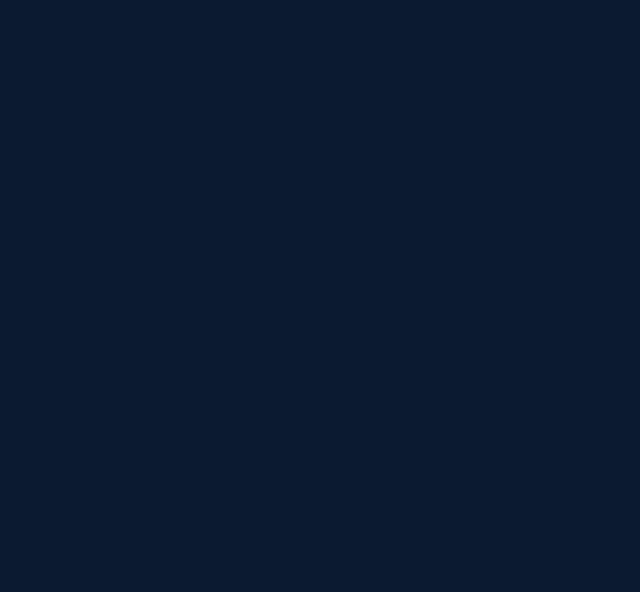
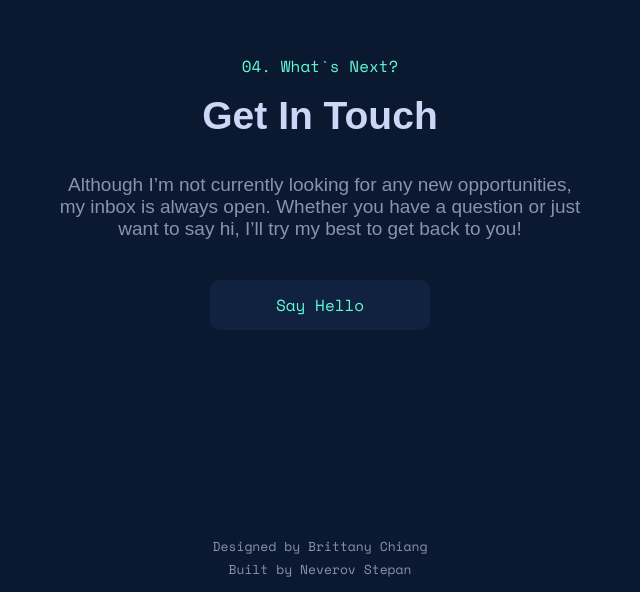
Before and after one commit to NeveSGG/portfolio, a React (Create React App) app: page / in a window 1280 px wide. Shown: the part 3506-4098 px from the top of the page, without its empty margins (320-960 px from the left). Before the commit the page ends 3566 px from the top, so only its background shows below. Built offline with nearby package versions, Linux system fonts and the light colour scheme; a web font is replaced by a local one.

Commit message:
links, footer

```diff
--- a/src/App.js
+++ b/src/App.js
@@ -5,6 +5,8 @@ import Links from './components/Links';
 import ExperienceMenu from './components/ExperienceMenu';
 import Work from './components/Work';
 import Projects from './components/Projects';
+import Contact from './components/Contact';
+import Footer from './components/Footer';
 
 function App() {
   return (
@@ -14,7 +16,9 @@ function App() {
       <About/>
       <ExperienceMenu/>
       <Projects />
+      <Contact />
       <Links />
+      <Footer />
     </div>
   );
 }
--- a/src/components/About.css
+++ b/src/components/About.css
@@ -92,7 +92,7 @@
 .about--photo-2 {
     position: relative;
     overflow: hidden;
-    width:350px;
+    width:317px;
     height:400px;
     margin: 0 auto;
     z-index: 0;
--- /dev/null
+++ b/src/components/Contact.css
@@ -0,0 +1,115 @@
+.Contact{
+    display: flex;
+    margin: 10em 10px 0 10px;
+    padding-bottom: 150px;
+    flex-direction: column;
+}
+
+.contact-but {
+    display: block;
+}
+
+.contact-title{
+    text-align: center;
+    color: #62f9d5;
+    margin-bottom: -10px;
+}
+
+.contact-getintouch{
+    text-align: center;
+    color: #ccd6f6;
+}
+
+.contact-description{
+    text-align: center;
+    color: #8892b0;
+    padding-bottom: 30px;
+}
+
+.glow-on-hover {
+    margin: 0 auto;
+    width: 220px;
+    height: 50px;
+    border: none;
+    outline: none;
+    color: #62f9d5;
+    background: #112240;
+    cursor: pointer;
+    position: relative;
+    z-index: 0;
+    border-radius: 10px;
+}
+
+.glow-on-hover:before {
+    content: '';
+    background: linear-gradient(45deg, #ff0000, #ff7300, #fffb00, #48ff00, #00ffd5, #002bff, #7a00ff, #ff00c8, #ff0000);
+    position: absolute;
+    top: -2px;
+    left:-2px;
+    background-size: 400%;
+    z-index: -1;
+    filter: blur(5px);
+    width: calc(100% + 4px);
+    height: calc(100% + 4px);
+    animation: glowing 20s linear infinite;
+    opacity: 0;
+    transition: opacity .3s ease-in-out;
+    border-radius: 10px;
+}
+
+.glow-on-hover:active {
+    color: #112240
+}
+
+.glow-on-hover:active:after {
+    background: transparent;
+}
+
+.glow-on-hover:hover:before {
+    opacity: 1;
+}
+
+.glow-on-hover:after {
+    z-index: -1;
+    content: '';
+    position: absolute;
+    width: 100%;
+    height: 100%;
+    background: #112240;
+    left: 0;
+    top: 0;
+    border-radius: 10px;
+}
+
+@keyframes glowing {
+    0% { background-position: 0 0; }
+    50% { background-position: 400% 0; }
+    100% { background-position: 0 0; }
+}
+
+@media (min-width: 550px) {
+    .contact-description{
+        width: 530px;
+        margin: 10px auto;
+    }
+}
+
+@media (min-width: 834px) {
+    .Contact{
+        margin: 20em 10px -100px 10px;
+        padding-bottom: 0;
+    }
+}
+
+@media (min-width: 901px) {
+    .contact-getintouch{
+        font-size: 39px;
+    }
+    .contact-description{
+        font-size: 19px
+    }
+    .glow-on-hover{
+        font-size: 16px;
+    }
+
+}
--- /dev/null
+++ b/src/components/Contact.jsx
@@ -0,0 +1,17 @@
+import './Contact.css'
+
+export default function Contact() {
+    const openInNewTab = url => {
+        window.open(url, '_blank', 'noopener,noreferrer');
+    };
+    return(
+        <div className='Contact' id='Contact'>
+            <p className='code contact-title'>04. What`s Next?</p>
+            <h1 className='justText contact-getintouch'>Get In Touch</h1>
+            <p className='justText contact-description'>Although I’m not currently looking for any new opportunities, my inbox is always open. Whether you have a question or just want to say hi, I’ll try my best to get back to you!</p>
+            <button onClick={() => {
+                openInNewTab('mailto:neverovsg@gmail.com')
+            }} className='code glow-on-hover'>Say Hello</button>
+        </div>
+    )
+}
--- /dev/null
+++ b/src/components/Footer.css
@@ -0,0 +1,20 @@
+
+.Footer {
+    position:absolute;
+    width: 100%;
+    color: #8892b0;
+    bottom: 0px;
+    margin: 0 auto;
+    font-size: 13px;
+}
+
+
+
+.footer-text1{
+    text-align: center;
+    margin-bottom: -10px;
+}
+
+.footer-text2{
+    text-align: center;
+}
--- /dev/null
+++ b/src/components/Footer.jsx
@@ -0,0 +1,10 @@
+import './Footer.css'
+
+export default function Footer () {
+    return(
+        <footer className="Footer">
+            <p className="code footer-text1">Designed by Brittany Chiang</p>
+            <p className="code footer-text2">Built by Neverov Stepan</p>
+        </footer>
+    )
+}
--- a/src/components/Header.css
+++ b/src/components/Header.css
@@ -4,29 +4,25 @@
     height: 77px;
     width: 100%;
     background-color: rgba(10, 25, 47, 0.97);
-
-    display: inline;
+    transform: translateY(50);
+    transition: all 0.3s ease;
 }
 
 .Header--logotip{
     width: 45px;
 }
 
-.trans-disp {
+.Header--hide{
+    transform: translateY(-100%);
+}
 
+.Header--show{
+    transform: translateY(0);
 }
 
 .opac {
     background-color: rgba(10, 25, 47, 0.97);
 
-}
-
-.disp-none {
-    display: none;
-}
-
-.disp-inline {
-    display: inline;
 }
 
 .header--shadow {
@@ -44,11 +40,6 @@
 
 .trans-shadow {
     transition: box-shadow 0.3s;
-}
-
-.pos-fixed {
-    position: fixed;
-    top: 0;
 }
 
 .header--wrapper {
--- a/src/components/Header.jsx
+++ b/src/components/Header.jsx
@@ -42,8 +42,8 @@ export default function Header() {
     return(
         <div
             className={classNames(
-                'trans-shadow pos-fixed Header',
-                scrollPosition['scrollDirection'] < 0 ? 'disp-none' : ('disp-inline trans-disp',
+                'Header trans-shadow pos-fixed',
+                scrollPosition['scrollDirection'] < 0 ? 'Header--hide' : ('Header--show',
                 scrollPosition['scrollPosition'] > 0 ? 'header--shadow opac' : 'header--shadow-none')
 
                 )
--- a/src/components/Links.css
+++ b/src/components/Links.css
@@ -1,6 +1,6 @@
 .Links{
     position: sticky;
-    bottom: 1px;
+    bottom: 0px;
     display: flex;
     justify-content: space-between;
     z-index: -1000;
@@ -14,7 +14,7 @@
     justify-content: flex-end;
 }
 
-.links-links {
+.links-linksss {
     padding: 15px 0;
 }
 
@@ -42,6 +42,8 @@
     color: #8892b0;
 }
 
+
+
 @media screen and (max-width: 835px) {
     .Links {
         display: none;
--- a/src/components/Links.jsx
+++ b/src/components/Links.jsx
@@ -1,4 +1,5 @@
 import "./Links.css"
+import './Footer.css'
 import github from "../imgs/icons/github.png"
 import vk from "../imgs/icons/vk.png"
 import instagram from "../imgs/icons/instagram.png"
@@ -9,28 +10,28 @@ export default function Links () {
             <div className="Links">
 
                     <div className="linksWrapper">
-                    <a href="#" className="links-links">
+                        <a href="#" className="links-linksss">
                             <img className="links-img"
                                 src={github}
                                 alt='github'
                             />
                         </a>
 
-                    <a href="#" className="links-links">
+                        <a href="#" className="links-linksss">
                             <img className="links-img"
                                 src={vk}
                                 alt='vk'
                             />
                         </a>
 
-                    <a href="#" className="links-links">
+                        <a href="#" className="links-linksss">
                             <img className="links-img"
                                 src={instagram}
                                 alt='instagram'
                             />
                         </a>
 
-                    <a href="#" className="links-links">
+                        <a href="#" className="links-linksss">
                             <img className="links-img"
                                 src={telegram}
                                 alt='telegram'
@@ -41,9 +42,11 @@ export default function Links () {
                     </div>
 
                     <div className="linksWrapper">
-                    <p><a href = "mailto: neverovsg@gmail.com" className="mailto code">neverovsg@gmail.com</a></p>
+                        <p><a href = "mailto:neverovsg@gmail.com" className="mailto code">neverovsg@gmail.com</a></p>
                         <div className="line2"></div>
                     </div>
+
+
 
             </div>
     )
--- a/src/components/Projects.css
+++ b/src/components/Projects.css
@@ -8,6 +8,7 @@
 .projects-title{
     color: #ccd6f6;
     text-align: center;
+    padding-bottom: 20px;
 }
 
 .grid{
--- a/src/index.css
+++ b/src/index.css
@@ -27,6 +27,7 @@ a{
 
 body {
   background-color: #0a192f;
+  position: relative;
   margin: 0;
   padding: 0;
   font-family: -apple-system, BlinkMacSystemFont, 'Segoe UI', 'Roboto', 'Oxygen',
```
Lines whose indentation alone changed are shown as unchanged.
